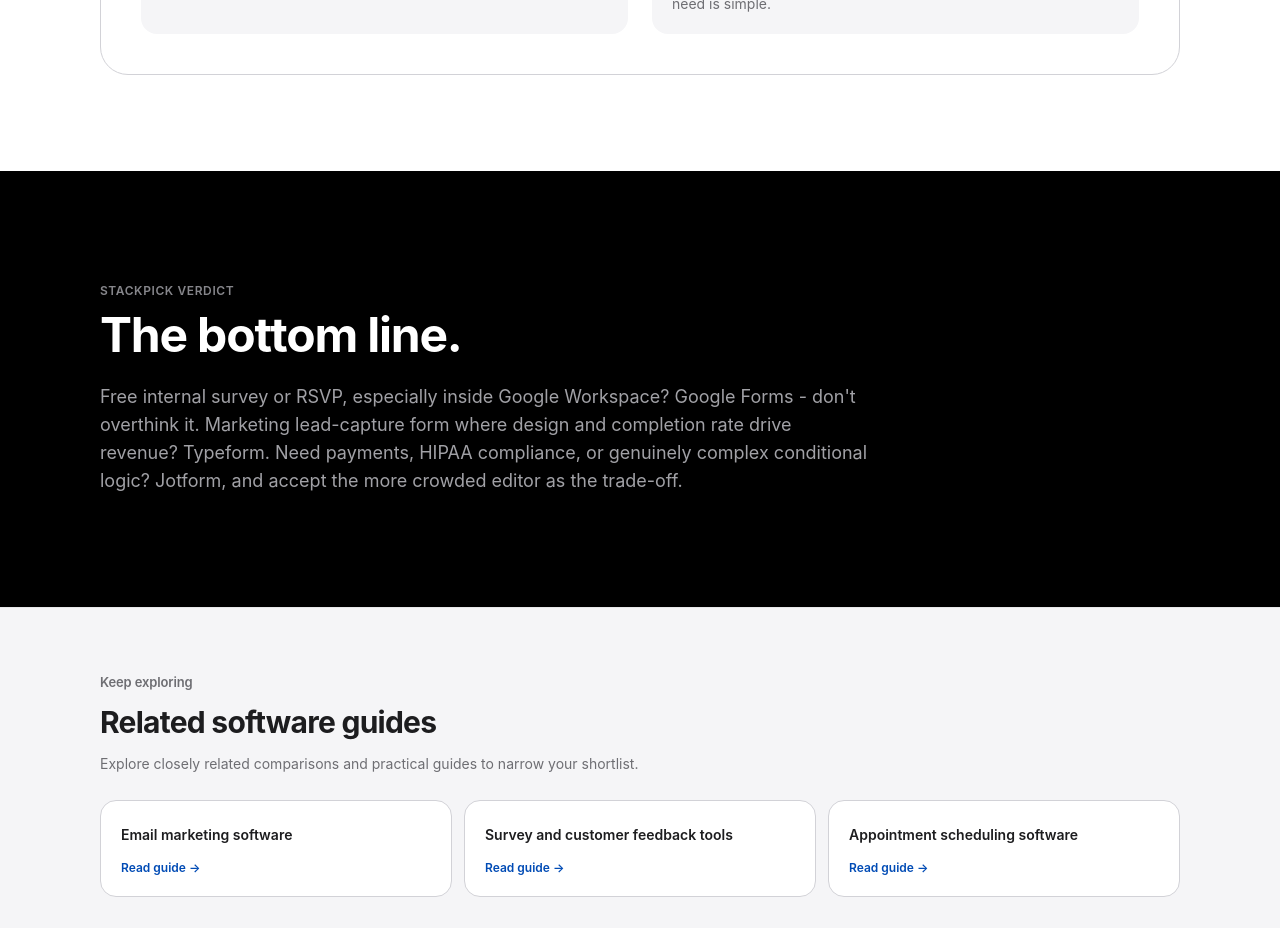
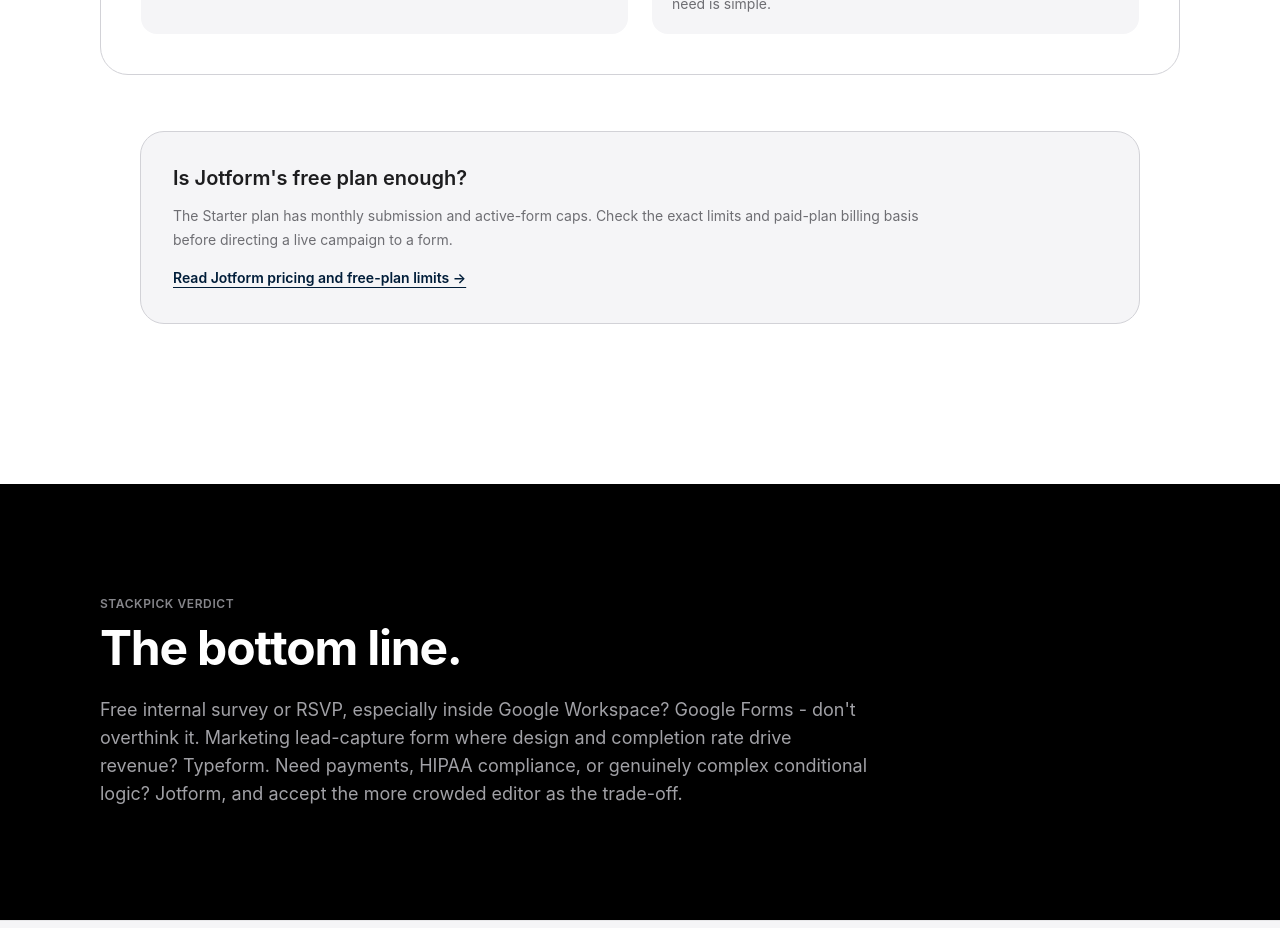
Before and after one commit to LinukaBandara/StackPick, a Next.js app: page /best/form-builders in a window 1280 px wide. Shown: the part 3020-3948 px from the top of the page. Built offline with nearby package versions, Linux system fonts and the light colour scheme; no server answers.

Commit message:
content: connect form builder guide to Jotform pricing

```diff
--- a/app/best/form-builders/page.tsx
+++ b/app/best/form-builders/page.tsx
@@ -1,4 +1,5 @@
 import type { Metadata } from "next";
+import Link from "next/link";
 import ComparisonArticle from "@/components/ComparisonArticle";
 
 export const metadata: Metadata = {
@@ -42,6 +43,16 @@ export default function Page() {
         },
       ]}
       bottomLine="Free internal survey or RSVP, especially inside Google Workspace? Google Forms - don't overthink it. Marketing lead-capture form where design and completion rate drive revenue? Typeform. Need payments, HIPAA compliance, or genuinely complex conditional logic? Jotform, and accept the more crowded editor as the trade-off."
-    />
+    >
+      <section className="bg-white">
+        <div className="sp-container pb-12 sm:pb-16">
+          <div className="rounded-[24px] border border-[#d2d2d7] bg-[#f5f5f7] p-6 sm:p-8">
+            <h2 className="text-xl font-semibold text-[#1d1d1f]">Is Jotform&apos;s free plan enough?</h2>
+            <p className="mt-3 max-w-3xl text-sm leading-6 text-[#6e6e73]">The Starter plan has monthly submission and active-form caps. Check the exact limits and paid-plan billing basis before directing a live campaign to a form.</p>
+            <Link href="/best/jotform-pricing" className="mt-4 inline-flex text-sm font-semibold text-[#001D39] underline underline-offset-4">Read Jotform pricing and free-plan limits →</Link>
+          </div>
+        </div>
+      </section>
+    </ComparisonArticle>
   );
 }
```
